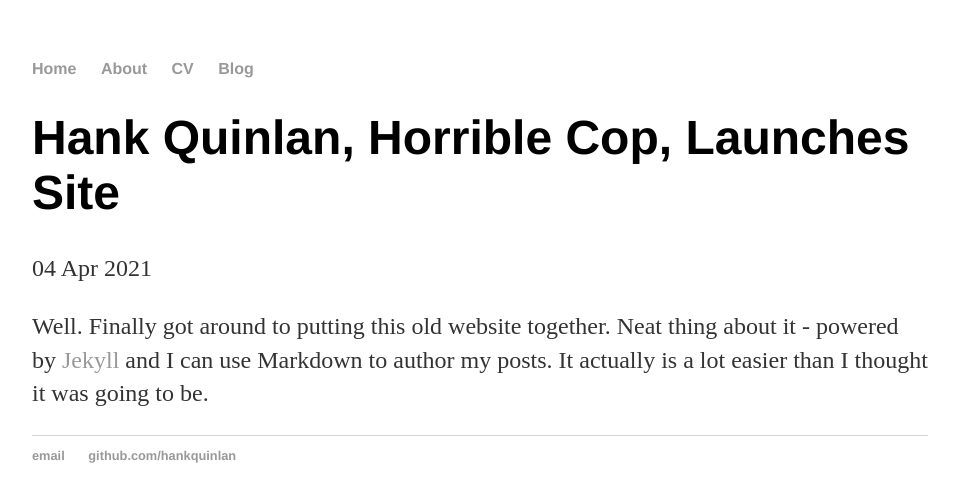
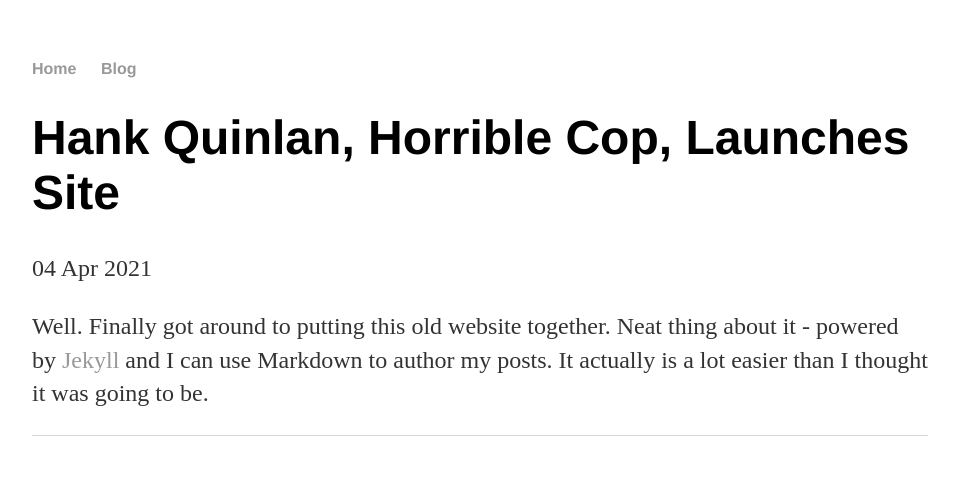
Before and after one commit to rio-v/rio-v.github.io, a Jekyll site: the page built from _posts/2021-04-04-hank-quinlan-site-launched.md, in a window 1280 px wide. Shown: the top 502 px of the page, without its empty margins (160-1119 px from the left). Built offline with Jekyll 4.4.1, drawn with Linux system fonts in a browser that asks for light colours.

Commit message:
Update default.html

```diff
--- a/_layouts/default.html
+++ b/_layouts/default.html
@@ -9,8 +9,6 @@
 			<nav>
 	    		<ul>
 	        		<li><a href="/">Home</a></li>
-		        	<li><a href="/about">About</a></li>
-	        		<li><a href="/cv">CV</a></li>
 	        		<li><a href="/blog">Blog</a></li>
 	    		</ul>
 			</nav>
@@ -21,8 +19,6 @@
 			</div><!-- /.container -->
 			<footer>
 	    		<ul>
-	        		<li><a href="mailto:hankquinlanhub@gmail.com">email</a></li>
-	        		<li><a href="https://github.com/hankquinlan">github.com/hankquinlan</a></li>
 				</ul>
 			</footer>
 		</body>
```
